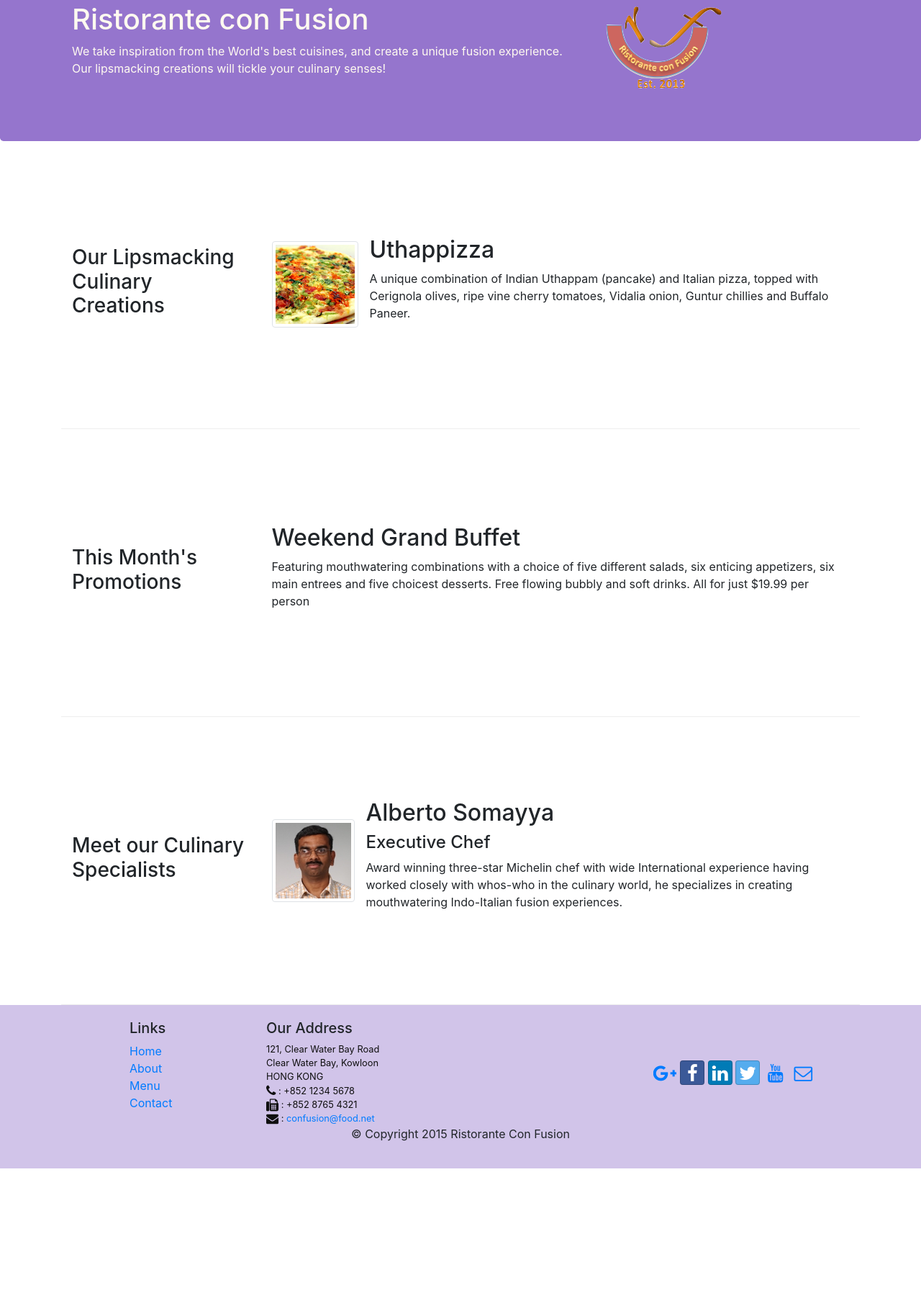
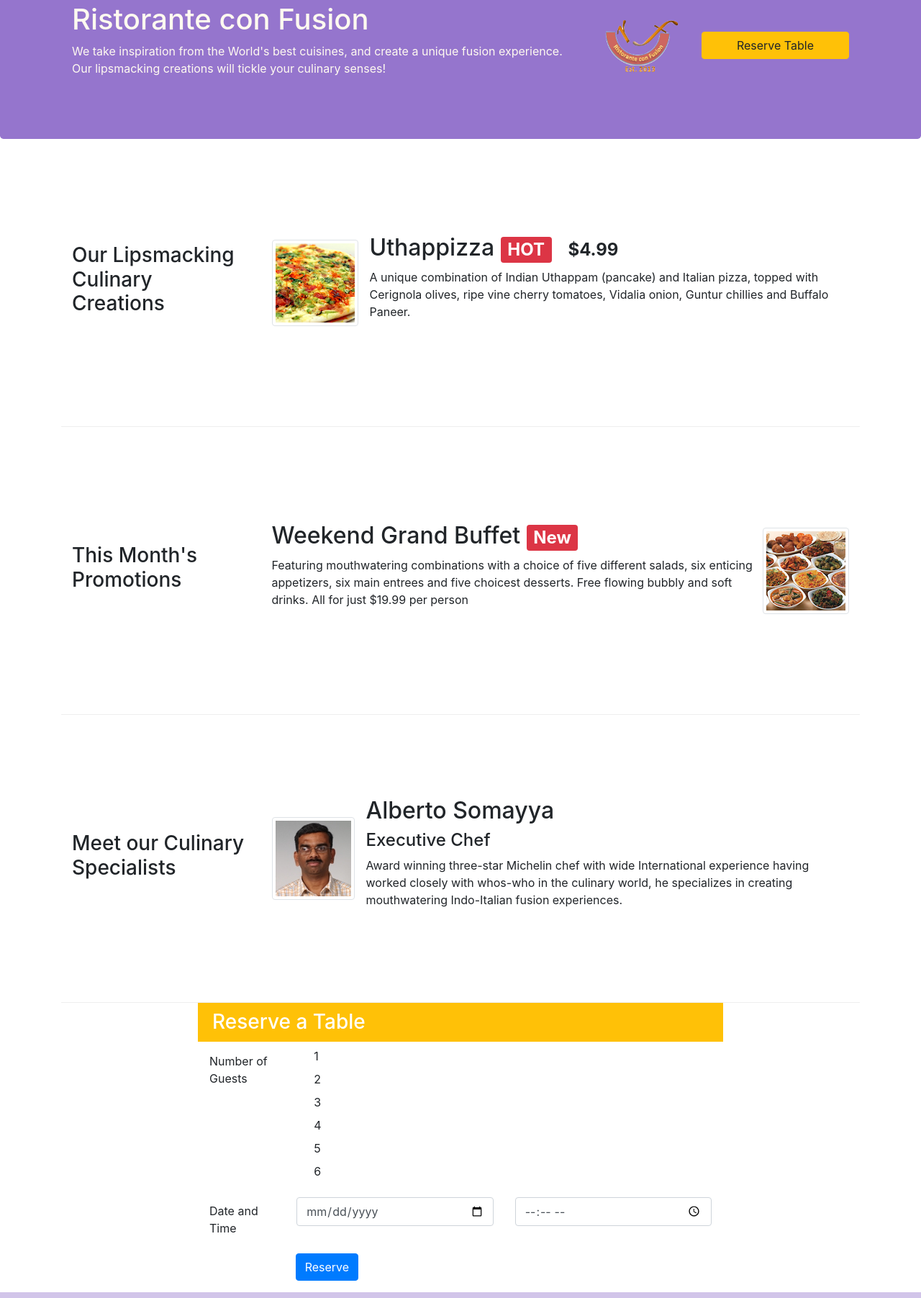
Before and after one commit to prashant0918/initial_repository, a website: page index.html in a window 1280 px wide. Shown: the part 117-1920 px from the top of the page at 72% size. Before the commit the page ends 1740 px from the top, so only its background shows below. Drawn offline with nearby package versions, Linux system fonts and the light colour scheme.

Commit message:
tabs and pills

```diff
--- a/css/styles.css
+++ b/css/styles.css
@@ -34,3 +34,18 @@ body{
 .navbar-inverse {
      background-color: #512DA8;
 }
+.form-header{
+    text-indent: 20px;
+    color: white;
+    padding-top: 10px;
+    padding-bottom: 10px;
+}
+.reserve-form{
+    margin-left: 20%;
+}
+.tab-content {
+    border-left: 1px solid #ddd;
+    border-right: 1px solid #ddd;
+    border-bottom: 1px solid #ddd;
+    padding: 10px;
+}
--- a/index.html
+++ b/index.html
@@ -42,6 +42,11 @@
                 <div class="col col-sm align-self-center">
                     <img src="img/logo.png" class="img-fluid">
                 </div>
+                <div class="col col-lg align-self-center">
+                    <a href="#reserve">
+                <button type="button" class="btn btn-warning px-5"> Reserve Table</button>
+                    </a>
+                </div>
             </div>
         </div>
     </header>
@@ -55,7 +60,7 @@
                 <div class="media">
                     <img class="d-flex mr-3 img-thumbnail align-self-center" src="img/uthappizza.png" alt="uthappiza">
                     <div class="media-body">
-                <h2 class="mt-0">Uthappizza</h2>
+                <h2 class="mt-0">Uthappizza <span class="badge badge-danger">HOT</span> <span class="badge badge-pill badge-default">$4.99</span></h2>
                 <p>A unique combination of Indian Uthappam (pancake) and Italian pizza, topped with Cerignola olives, ripe vine cherry tomatoes, Vidalia onion, Guntur chillies and Buffalo Paneer.</p>
                     </div>
                 </div>
@@ -67,9 +72,14 @@
             <div class="col-sm-4 col-md-3">
                 <h3>This Month's Promotions</h3>
             </div>
-            <div class="col-sm col-md">
-                <h2>Weekend Grand Buffet</h2>
+            <div class="col-sm col-md flex-fisrt">
+                <div class="media">
+                    <div class="media-body">
+                <h2>Weekend Grand Buffet <span class="badge badge-danger">New</span></h2>
                 <p>Featuring mouthwatering combinations with a choice of five different salads, six enticing appetizers, six main entrees and five choicest desserts. Free flowing bubbly and soft drinks. All for just $19.99 per person </p>
+                    </div>
+                        <img class="d-flex img-thumbnail align-self-center" src="img/buffet.png" alt="buffet">
+                </div>
             </div>
         </div>
 
@@ -89,7 +99,67 @@
             </div>
         </div>
     </div>
+<form>
+<div class="container">
+    <div class="row">
+        <div class="col-2"></div>
+        <div class="col-md-8">
+            <h3 class="bg-warning form-header">Reserve a Table</h3>
+            <div class="form-group row px-3">
+            <label class="col-md-2 col-form-label">Number of Guests</label>
+            <div class="col-10">
+                <label class="custom-control custom-radio">
+                    <input type="radio" id="radio1" name="radio" class="custom-control-input">
+                    <span class="custom-control-indicator"></span>
+                    <span class="custom-control-description">1</span>
+                </label>
+                <label class="custom-control custom-radio">
+                    <input type="radio" id="radio2" name="radio" class="custom-control-input">
+                    <span class="custom-control-indicator"></span>
+                    <span class="custom-control-description">2</span>
+                </label>
+                <label class="custom-control custom-radio">
+                    <input type="radio" id="radio3" name="radio" class="custom-control-input">
+                    <span class="custom-control-indicator"></span>
+                    <span class="custom-control-description">3</span>
+                </label>
+                <label class="custom-control custom-radio">
+                    <input type="radio" id="radio4" name="radio" class="custom-control-input">
+                    <span class="custom-control-indicator"></span>
+                    <span class="custom-control-description">4</span>
+                </label>
+                <label class="custom-control custom-radio">
+                    <input type="radio" id="radio5" name="radio" class="custom-control-input">
+                    <span class="custom-control-indicator"></span>
+                    <span class="custom-control-description">5</span>
+                </label>
+                <label class="custom-control custom-radio">
+                    <input type="radio" id="radio6" name="radio" class="custom-control-input">
+                    <span class="custom-control-indicator"></span>
+                    <span class="custom-control-description">6</span>
+                </label>
+            </div>
+        </div>
+        <div class="form-group row px-3">
+            <label class="col-md-2 col-form-label">Date and Time</label>
+            <div class="col-md-5">
+                <input type="date" id="date" name="date" class="form-control">
+            </div>
+            <div class="col-md-5">
+                <input type="time" id="time" name="time" class="form-control">
+            </div>
+        </div>
+        <div class="form-group row">
+            <div class="offset-2 px-4">
+                <button id="reserve" type="submit" class="btn btn-primary">Reserve</button>
+            </div>
+        </div>
+        </div>
+        <div class="col-2"></div>
 
+    </div>
+</div>
+</form>
 <footer class="footer">
     <div class="container">
         <div class="row">
```
Also changed, not shown: aboutus.html (+28 -0 lines). Lines whose indentation alone changed are shown as unchanged.
